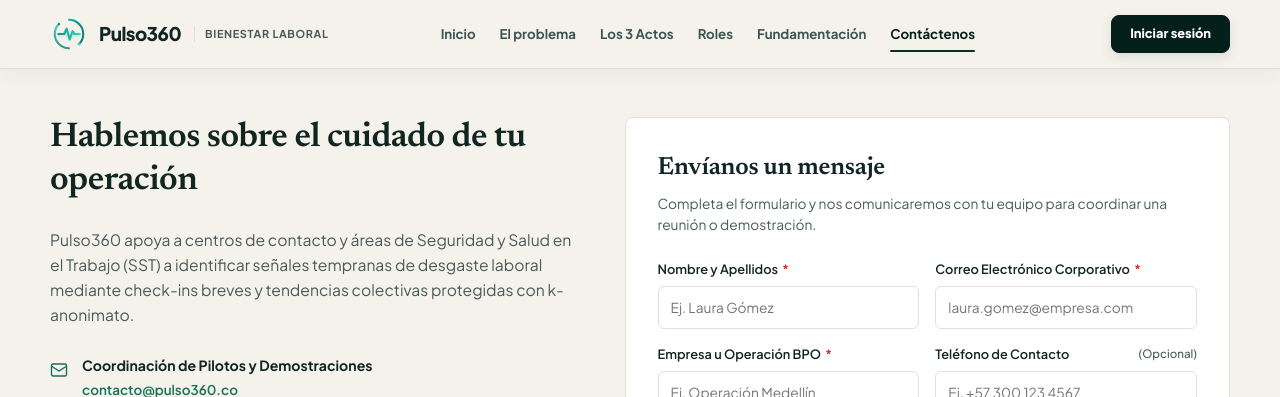
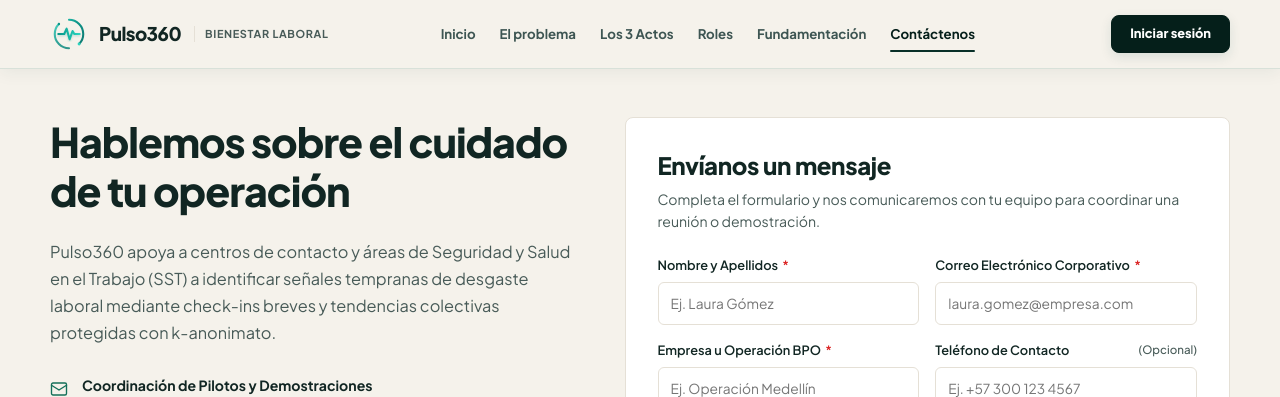
Before and after one commit to SODI1999/Pulso360, a React (Vite) app in the folder frontend/: page /contactenos in a window 1280 px wide. Shown: the top 397 px of the page. Built offline with nearby package versions, Linux system fonts and the light colour scheme; no server answers.

Commit message:
fix(contactenos): unificar tipografia y escala a Plus Jakarta Sans

```diff
--- a/frontend/src/styles/contactenos.css
+++ b/frontend/src/styles/contactenos.css
@@ -29,18 +29,18 @@
 }
 
 .contact-heading {
-  font-family: 'Newsreader', Georgia, serif;
-  font-size: 2.15rem;
-  font-weight: 600;
-  line-height: 1.25;
+  font-family: var(--font-family-display, var(--font-family));
+  font-size: clamp(2.1rem, 3.2vw, 2.65rem);
+  font-weight: 750;
+  line-height: 1.2;
   color: var(--landing-ink, #112623);
-  letter-spacing: -0.015em;
+  letter-spacing: -0.025em;
   margin: 0;
 }
 
 .contact-lead {
-  font-size: 0.98rem;
-  line-height: 1.6;
+  font-size: 1.02rem;
+  line-height: 1.65;
   color: var(--landing-body, #485B58);
   margin: 0;
 }
@@ -131,17 +131,18 @@
 }
 
 .panel-title {
-  font-family: 'Newsreader', Georgia, serif;
-  font-size: 1.55rem;
-  font-weight: 600;
+  font-family: var(--font-family-display, var(--font-family));
+  font-size: 1.5rem;
+  font-weight: 750;
+  line-height: 1.28;
   color: var(--landing-ink, #112623);
-  margin: 0 0 6px;
-  letter-spacing: -0.01em;
+  margin: 0 0 8px;
+  letter-spacing: -0.015em;
 }
 
 .panel-sub {
-  font-size: 0.86rem;
-  line-height: 1.5;
+  font-size: 0.88rem;
+  line-height: 1.55;
   color: var(--landing-body, #485B58);
   margin: 0;
 }
@@ -329,11 +330,13 @@
 }
 
 .success-title {
-  font-family: 'Newsreader', Georgia, serif;
-  font-size: 1.65rem;
-  font-weight: 600;
+  font-family: var(--font-family-display, var(--font-family));
+  font-size: 1.55rem;
+  font-weight: 750;
+  line-height: 1.28;
   color: var(--landing-ink, #112623);
   margin: 0 0 8px;
+  letter-spacing: -0.015em;
 }
 
 .success-intro {
@@ -440,6 +443,6 @@
   }
 
   .contact-heading {
-    font-size: 1.75rem;
+    font-size: clamp(1.75rem, 6.5vw, 2.1rem);
   }
 }
```
